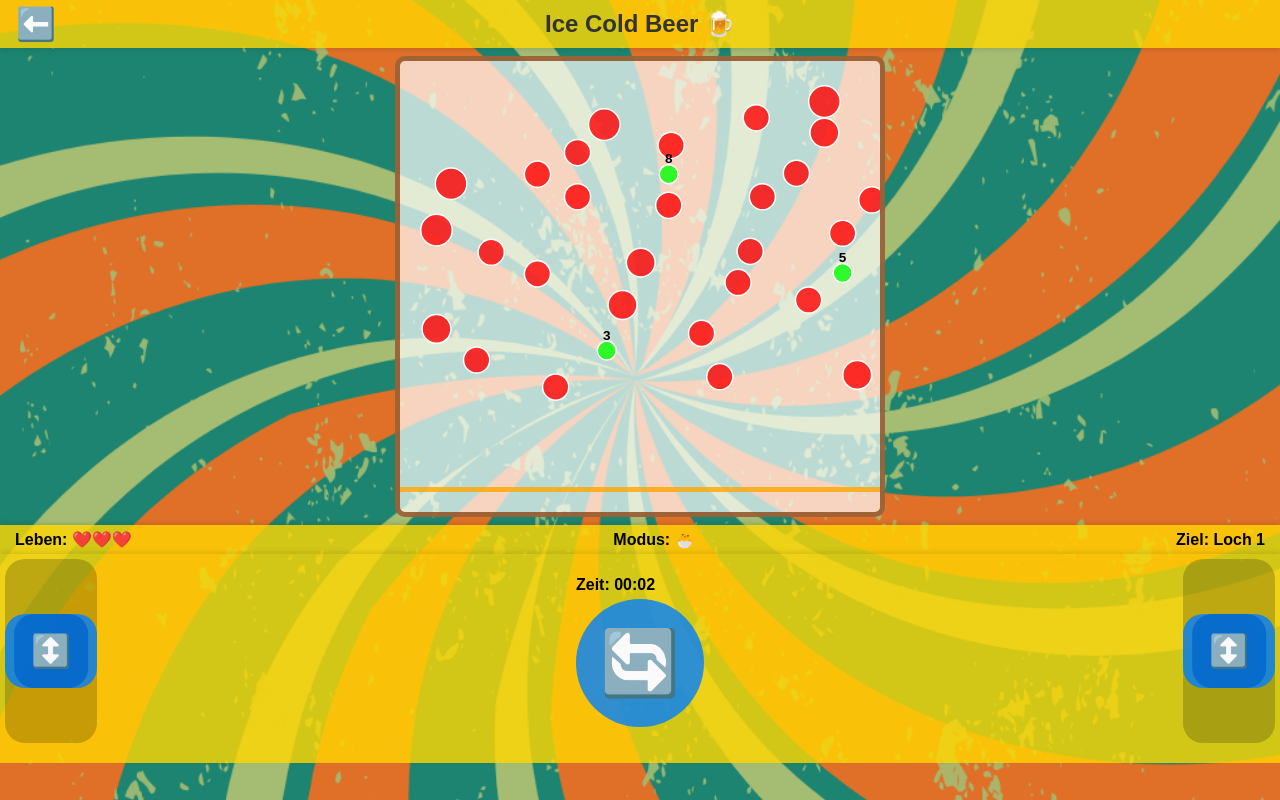
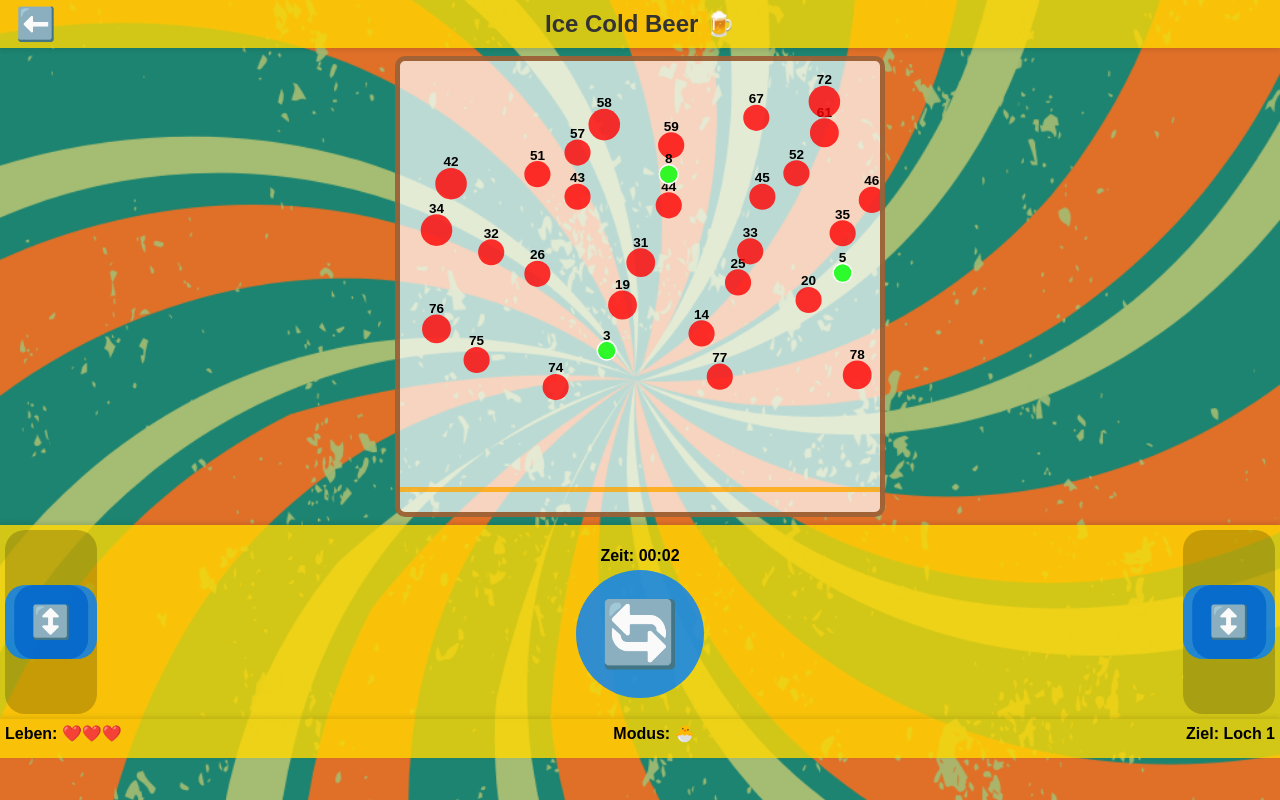
Before and after one commit to tobiasKlingl/IceColdBeer, a website with bundled scripts: page index.html in a window 1280 px wide. Both pictures are taken after a click on the button "Beginner 🐣". Built offline with nearby package versions, Linux system fonts and the light colour scheme; no server answers.

Commit message:
hole border adjustements

```diff
--- a/index.html
+++ b/index.html
@@ -35,16 +35,6 @@
         <canvas id="gameCanvas"></canvas>
     </div>
 
-    <!-- Spielinformationen -->
-    <div class="game-info" style="display: none;">
-        <!-- Anzeige der Leben -->
-        <div id="lives">Leben: ❤️❤️❤️</div>
-        <!-- Anzeige des aktuellen Modus -->
-        <div id="currentMode">Modus: 😀</div>
-        <!-- Anzeige des aktuellen Ziels -->
-        <div id="currentHole">Ziel: Loch 1</div>
-    </div>
-
     <!-- Steuerungselemente -->
     <div class="controls" style="display: none;">
         <!-- Linker Schaltknüppel -->
@@ -72,6 +62,16 @@
                 </div>
             </div>
         </div>
+    </div>
+
+    <!-- Spielinformationen -->
+    <div class="game-info" style="display: none;">
+        <!-- Anzeige der Leben -->
+        <div id="lives">Leben: ❤️❤️❤️</div>
+        <!-- Anzeige des aktuellen Modus -->
+        <div id="currentMode">Modus: 😀</div>
+        <!-- Anzeige des aktuellen Ziels -->
+        <div id="currentHole">Ziel: Loch 1</div>
     </div>
 
     <!-- Endbildschirm -->
--- a/src/data/holesData.js
+++ b/src/data/holesData.js
@@ -6,86 +6,87 @@
  */
 
 export const holesData = [
-    { X: 0.597, Y: 0.45, Radius: 0.03, Type: '11' },
-    { X: 0.072, Y: 0.372, Radius: 0.03, Type: '12' },
-    { X: 0.44, Y: 0.3, Radius: 0.03, Type: '13' },
-    { X: 0.517, Y: 0.0585, Radius: 0.028, Type: '14' },
-    { X: 0.62, Y: 0.69, Radius: 0.03, Type: '15' },
-    { X: 0.47, Y: 0.115, Radius: 0.03, Type: '16' },
-    { X: 0.928, Y: 0.097, Radius: 0.031, Type: '17' },
-    { X: 0.501, Y: 0.547, Radius: 0.03, Type: '18' },
-    { X: 0.58, Y: 0.293, Radius: 0.03, Type: '19' },
-    { X: 0.18, Y: 0.495, Radius: 0.031, Type: '20' },
-    { X: 0.585, Y: 0.215, Radius: 0.03, Type: '21' },
-    { X: 0.115, Y: 0.422, Radius: 0.03, Type: '22' },
-    { X: 0.27, Y: 0.244, Radius: 0.03, Type: '23' },
-    { X: 0.07, Y: 0.61, Radius: 0.028, Type: '24' },
-    { X: 0.455, Y: 0.64, Radius: 0.03, Type: '25' },
-    { X: 0.348, Y: 0.096, Radius: 0.03, Type: '26' },
-    { X: 0.198, Y: 0.397, Radius: 0.03, Type: '27' },
-    { X: 0.35, Y: 0.34, Radius: 0.028, Type: '28' },
-    { X: 0.89, Y: 0.37, Radius: 0.03, Type: '29' },
-    { X: 0.8, Y: 0.222, Radius: 0.028, Type: '30' },
-    { X: 0.455, Y: 0.215, Radius: 0.03, Type: '31' },
-    { X: 0.849, Y: 0.744, Radius: 0.03, Type: '32' },
-    { X: 0.62, Y: 0.074, Radius: 0.03, Type: '33' },
-    { X: 0.855, Y: 0.25, Radius: 0.03, Type: '34' },
-    { X: 0.09, Y: 0.165, Radius: 0.028, Type: '35' },
-    { X: 0.77, Y: 0.397, Radius: 0.03, Type: '36' },
-    { X: 0.354, Y: 0.025, Radius: 0.03, Type: '37' },
-    { X: 0.519, Y: 0.168, Radius: 0.03, Type: '38' },
-    { X: 0.458, Y: 0.481, Radius: 0.03, Type: '39' },
-    { X: 0.264, Y: 0.658, Radius: 0.03, Type: '40' },
-    { X: 0.76, Y: 0.534, Radius: 0.03, Type: '41' },
-    { X: 0.851, Y: 0.6, Radius: 0.03, Type: '42' },
-    { X: 0.789, Y: 0.112, Radius: 0.03, Type: '43' },
-    { X: 0.405, Y: 0.12, Radius: 0.03, Type: '44' },
-    { X: 0.143, Y: 0.25, Radius: 0.031, Type: '45' },
-    { X: 0.542, Y: 0.422, Radius: 0.03, Type: '46' },
-    { X: 0.667, Y: 0.315, Radius: 0.028, Type: '47' },
-    { X: 0.75, Y: 0.63, Radius: 0.031, Type: '48' },
-    { X: 0.475, Y: 0.0165, Radius: 0.03, Type: '49' },
-    { X: 0.32, Y: 0.195, Radius: 0.031, Type: '50' },
-    { X: 0.395, Y: 0.255, Radius: 0.03, Type: '51' },
-    { X: 0.345, Y: 0.49, Radius: 0.03, Type: '52' },
-    { X: 0.034, Y: 0.2, Radius: 0.031, Type: '53' },
-    { X: 0.029, Y: 0.56, Radius: 0.031, Type: '54' },
-    { X: 0.166, Y: 0.065, Radius: 0.031, Type: '55' },
-    { X: 0.28, Y: 0.46, Radius: 0.03, Type: '56' },
-    { X: 0.407, Y: 0.525, Radius: 0.03, Type: '57' },
-    { X: 0.937, Y: 0.32, Radius: 0.028, Type: '58' },
-    { X: 0.735, Y: 0.145, Radius: 0.03, Type: '59' },
-    { X: 0.56, Y: 0.106, Radius: 0.031, Type: '60' },
-    { X: 0.024, Y: 0.321, Radius: 0.03, Type: '61' },
-    { X: 0.345, Y: 0.095, Radius: 0.03, Type: '62' },
-    { X: 0.235, Y: 0.1, Radius: 0.031, Type: '63' },
-    { X: 0.97, Y: 0.61, Radius: 0.031, Type: '64' },
-    { X: 0.922, Y: 0.68, Radius: 0.031, Type: '65' },
-    { X: 0.74, Y: 0.0735, Radius: 0.03, Type: '66' },
-    { X: 0.681, Y: 0.459, Radius: 0.03, Type: '67' },
-    { X: 0.29, Y: 0.372, Radius: 0.03, Type: '68' },
-    { X: 0.855, Y: 0.46, Radius: 0.031, Type: '69' },
-    { X: 0.288, Y: 0.06, Radius: 0.03, Type: '70' },
-    { X: 0.21, Y: 0.264, Radius: 0.03, Type: '71' },
-    { X: 0.5, Y: 0.34, Radius: 0.03, Type: '72' },
-    { X: 0.39, Y: 0.65, Radius: 0.031, Type: '73' },
-    { X: 0.715, Y: 0.357, Radius: 0.031, Type: '74' },
-    { X: 0.975, Y: 0.26, Radius: 0.031, Type: '75' },
-    { X: 0.68, Y: 0.03, Radius: 0.03, Type: '76' },
-    { X: 0.141, Y: 0.13, Radius: 0.03, Type: '77' },
-    { X: 0.959, Y: 0.53, Radius: 0.03, Type: '78' },
-    { X: 0.64, Y: 0.254, Radius: 0.03, Type: '79' },
-    { X: 0.14, Y: 0.682, Radius: 0.031, Type: '80' },
-    { X: 0.636, Y: 0.607, Radius: 0.031, Type: '81' },
-    { X: 0.68, Y: 0.17, Radius: 0.03, Type: '82' },
-    { X: 0.54, Y: 0.66, Radius: 0.021, Type: '1' },
-    { X: 0.84, Y: 0.67, Radius: 0.021, Type: '2' },
-    { X: 0.15, Y: 0.57, Radius: 0.021, Type: '3' },
-    { X: 0.63, Y: 0.51, Radius: 0.021, Type: '4' },
-    { X: 0.34, Y: 0.415, Radius: 0.021, Type: '5' },
-    { X: 0.85, Y: 0.315, Radius: 0.021, Type: '6' },
-    { X: 0.53, Y: 0.25, Radius: 0.021, Type: '7' },
-    { X: 0.219, Y: 0.2, Radius: 0.021, Type: '8' },
-    { X: 0.68, Y: 0.1, Radius: 0.021, Type: '9' },
-    { X: 0.42, Y: 0.06, Radius: 0.021, Type: '10' },
+    { X: 0.860, Y: 0.592, Radius: 0.031, Type: '11' },
+    { X: 0.740, Y: 0.612, Radius: 0.031, Type: '12' },
+    { X: 0.647, Y: 0.586, Radius: 0.031, Type: '13' },
+    { X: 0.248, Y: 0.544, Radius: 0.031, Type: '14' },
+    { X: 0.967, Y: 0.532, Radius: 0.031, Type: '15' },
+    { X: 0.752, Y: 0.518, Radius: 0.034, Type: '16' },
+    { X: 0.504, Y: 0.530, Radius: 0.036, Type: '17' },
+    { X: 0.406, Y: 0.504, Radius: 0.031, Type: '18' },
+    { X: 0.183, Y: 0.481, Radius: 0.034, Type: '19' },
+    { X: 0.336, Y: 0.470, Radius: 0.031, Type: '20' },
+    { X: 0.461, Y: 0.467, Radius: 0.031, Type: '21' },
+    { X: 0.868, Y: 0.440, Radius: 0.034, Type: '22' },
+    { X: 0.684, Y: 0.444, Radius: 0.031, Type: '23' },
+    { X: 0.599, Y: 0.440, Radius: 0.031, Type: '24' },
+    { X: 0.278, Y: 0.431, Radius: 0.031, Type: '25' },
+    { X: 0.113, Y: 0.412, Radius: 0.031, Type: '26' },
+    { X: 0.544, Y: 0.412, Radius: 0.031, Type: '27' },
+    { X: 0.802, Y: 0.383, Radius: 0.031, Type: '28' },
+    { X: 0.910, Y: 0.350, Radius: 0.031, Type: '29' },
+    { X: 0.734, Y: 0.344, Radius: 0.031, Type: '30' },
+    { X: 0.198, Y: 0.387, Radius: 0.034, Type: '31' },
+    { X: 0.075, Y: 0.364, Radius: 0.031, Type: '32' },
+    { X: 0.288, Y: 0.362, Radius: 0.031, Type: '33' },
+    { X: 0.030, Y: 0.315, Radius: 0.037, Type: '34' },
+    { X: 0.364, Y: 0.322, Radius: 0.031, Type: '35' },
+    { X: 0.522, Y: 0.330, Radius: 0.031, Type: '36' },
+    { X: 0.454, Y: 0.290, Radius: 0.037, Type: '37' },
+    { X: 0.586, Y: 0.290, Radius: 0.037, Type: '38' },
+    { X: 0.666, Y: 0.302, Radius: 0.031, Type: '39' },
+    { X: 0.930, Y: 0.304, Radius: 0.029, Type: '40' },
+    { X: 0.930, Y: 0.304, Radius: 0.031, Type: '41' },
+    { X: 0.042, Y: 0.212, Radius: 0.037, Type: '42' },
+    { X: 0.146, Y: 0.241, Radius: 0.031, Type: '43' },
+    { X: 0.221, Y: 0.260, Radius: 0.031, Type: '44' },
+    { X: 0.298, Y: 0.241, Radius: 0.031, Type: '45' },
+    { X: 0.388, Y: 0.248, Radius: 0.031, Type: '46' },
+    { X: 0.666, Y: 0.248, Radius: 0.033, Type: '47' },
+    { X: 0.800, Y: 0.218, Radius: 0.031, Type: '48' },
+    { X: 0.868, Y: 0.260, Radius: 0.031, Type: '49' },
+    { X: 0.967, Y: 0.256, Radius: 0.034, Type: '50' },
+    { X: 0.113, Y: 0.191, Radius: 0.031, Type: '51' },
+    { X: 0.326, Y: 0.189, Radius: 0.031, Type: '52' },
+    { X: 0.454, Y: 0.207, Radius: 0.034, Type: '53' },
+    { X: 0.586, Y: 0.205, Radius: 0.034, Type: '54' },
+    { X: 0.677, Y: 0.178, Radius: 0.031, Type: '55' },
+    { X: 0.519, Y: 0.166, Radius: 0.031, Type: '56' },
+    { X: 0.146, Y: 0.143, Radius: 0.031, Type: '57' },
+    { X: 0.168, Y: 0.081, Radius: 0.035, Type: '58' },
+    { X: 0.223, Y: 0.127, Radius: 0.031, Type: '59' },
+    { X: 0.406, Y: 0.136, Radius: 0.031, Type: '60' },
+    { X: 0.349, Y: 0.099, Radius: 0.034, Type: '61' },
+    { X: 0.459, Y: 0.099, Radius: 0.034, Type: '62' },
+    { X: 0.567, Y: 0.113, Radius: 0.031, Type: '63' },
+    { X: 0.734, Y: 0.147, Radius: 0.031, Type: '64' },
+    { X: 0.790, Y: 0.111, Radius: 0.031, Type: '65' },
+    { X: 0.928, Y: 0.099, Radius: 0.034, Type: '66' },
+    { X: 0.293, Y: 0.066, Radius: 0.031, Type: '67' },
+    { X: 0.516, Y: 0.064, Radius: 0.031, Type: '68' },
+    { X: 0.619, Y: 0.076, Radius: 0.031, Type: '69' },
+    { X: 0.732, Y: 0.076, Radius: 0.031, Type: '70' },
+    { X: 0.674, Y: 0.043, Radius: 0.034, Type: '71' },
+    { X: 0.349, Y: 0.030, Radius: 0.037, Type: '72' },
+    { X: 0.461, Y: 0.030, Radius: 0.035, Type: '73' },
+    { X: 0.128, Y: 0.663, Radius: 0.031, Type: '74' },
+    { X: 0.063, Y: 0.603, Radius: 0.035, Type: '75' },
+    { X: 0.030, Y: 0.534, Radius: 0.034, Type: '76' },
+    { X: 0.263, Y: 0.640, Radius: 0.031, Type: '77' },
+    { X: 0.376, Y: 0.636, Radius: 0.034, Type: '78' },
+    { X: 0.496, Y: 0.612, Radius: 0.031, Type: '79' },
+    { X: 0.629, Y: 0.650, Radius: 0.031, Type: '80' },
+    { X: 0.865, Y: 0.730, Radius: 0.031, Type: '81' },
+    { X: 0.935, Y: 0.647, Radius: 0.031, Type: '82' },
+    { X: 0.970, Y: 0.599, Radius: 0.032, Type: '83' },
+    { X: 0.496, Y: 0.670, Radius: 0.020, Type: '1' },
+    { X: 0.824, Y: 0.645, Radius: 0.020, Type: '2' },
+    { X: 0.170, Y: 0.582, Radius: 0.020, Type: '3' },
+    { X: 0.659, Y: 0.516, Radius: 0.020, Type: '4' },
+    { X: 0.364, Y: 0.410, Radius: 0.020, Type: '5' },
+    { X: 0.800, Y: 0.302, Radius: 0.020, Type: '6' },
+    { X: 0.516, Y: 0.246, Radius: 0.020, Type: '7' },
+    { X: 0.221, Y: 0.191, Radius: 0.020, Type: '8' },
+    { X: 0.677, Y: 0.111, Radius: 0.020, Type: '9' },
+    { X: 0.403, Y: 0.064, Radius: 0.020, Type: '10' }
 ];
--- a/src/js/config.js
+++ b/src/js/config.js
@@ -41,8 +41,10 @@
     wallBounceDamping: 0.66, // Zwischen 0 und 1
 
     // Loch-Einstellungen
-    holeOverlapThreshold: 0.8,
-    holeBorderWidth: 1.5,
+    holeOverlapThresholdMiss: 0.95,    // overlap threshold miss holes
+    holeOverlapThresholdTarget: 0.825,  // overlap threshold target holes
+    holeBorderWidth: 1.5,              // border of target holes
+
     colors: {
         currentTargetHoleColor: 'rgba(255, 255, 0, 0.8)',
         otherTargetHoleColor: 'rgba(0, 255, 0, 0.8)',
@@ -64,7 +66,7 @@
     maxLives: 3,
 
     // Anzeigeeinstellungen
-    showNumbersOnMissHoles: false,
+    showNumbersOnMissHoles: true,
 
     // Button-Einstellungen
     buttonSize: '10.4vh', // Größe der Buttons
--- a/src/js/physics.js
+++ b/src/js/physics.js
@@ -78,7 +78,10 @@
         const dy = gameState.ball.y - hole.actualY;
         const distance = Math.sqrt(dx * dx + dy * dy);
 
-        if (distance + gameState.ball.radius * config.holeOverlapThreshold <= hole.actualRadius) {
+        const holeTypeNum = parseInt(hole.Type, 10);
+        let holeOverlapThreshold = holeTypeNum <= config.totalLevels ? config.holeOverlapThresholdTarget : config.holeOverlapThresholdMiss
+
+        if (distance + gameState.ball.radius * holeOverlapThreshold <= hole.actualRadius) {
             handleHoleCollision(hole);
             return; // Funktion verlassen
         }
--- a/src/js/render.js
+++ b/src/js/render.js
@@ -38,12 +38,14 @@
         gameState.ctx.closePath();
 
         // Weißen Rand zeichnen
+        if ( holeTypeNum <= config.totalLevels) {
             gameState.ctx.beginPath();
             gameState.ctx.arc(hole.actualX, hole.actualY, hole.actualRadius, 0, Math.PI * 2);
             gameState.ctx.lineWidth = config.holeBorderWidth;
             gameState.ctx.strokeStyle = config.colors.holeBorderColor;
             gameState.ctx.stroke();
             gameState.ctx.closePath();
+        }
 
         // Nummer anzeigen
         if ((holeTypeNum >= 1 && holeTypeNum <= config.totalLevels) || config.showNumbersOnMissHoles) {
--- a/style.css
+++ b/style.css
@@ -143,7 +143,7 @@
     color: #fff;
     display: none;
     flex-direction: column;
-    justify-content: center;
+    justify-content: flex-start; /*center; */
     align-items: center;
     z-index: 1000;
     overflow-y: auto;
@@ -153,7 +153,7 @@
     margin: 10px;
 }
 
-#highScoreInput, #highScoreList {
+#highScoreInput {
     display: flex;
     flex-direction: column;
     align-items: center;
@@ -199,16 +199,16 @@
 }
 
 #restartButton {
-    padding: 10px 20px;
+    padding: 10px 10px;
     margin: 10px 0;
     background-color: var(--button-color);
     color: white;
     border: none;
-    border-radius: 5px;
+    border-radius: 30px;
     cursor: pointer;
     font-size: 2.5vh;
     transition: background-color 0.3s ease;
-    width: 80%;
+    width: 70%;
 }
 
 #resetHighscoresButton {
@@ -235,7 +235,8 @@
     display: flex;
     align-items: center;
     font-size: 2vh;
-    margin: 0 10px;
+    margin: 40 10px;
+    padding-bottom: calc(10px + env(safe-area-inset-bottom));
 }
 
 /* Steuerungselemente */
@@ -244,8 +245,7 @@
     justify-content: space-between;
     align-items: center;
     padding: 5px;
-    padding-bottom: calc(20px + env(safe-area-inset-bottom));
-    margin-bottom: var(--controls-bottom-margin);
+    /*margin-bottom: var(--controls-bottom-margin);*/
     background-color: var(--header-background-color);
 }
 
@@ -292,6 +292,7 @@
 #timer {
     margin-bottom: 5px;
     font-size: 2vh;
+    text-align: center;
 }
 
 .center-controls > button#gameResetButton {
@@ -359,7 +360,7 @@
     width: 100%;
     border-collapse: collapse;
     margin: 20px 0;
-    font-size: 1em;
+    font-size: 0.8em;
     font-family: Arial, sans-serif;
     text-align: center;
     background-color: transparent;;
@@ -386,14 +387,14 @@
 }
 
 .highscore-main {
-    font-size: 2em;
+    font-size: 1.8em;
     font-weight: bold;
     text-align: center;
     display: block;
 }
 
 .highscore-mode {
-    font-size: 1.25em;
+    font-size: 0.9em;
     font-weight: bold;
     text-align: center;
     display: block;
```
Lines whose indentation alone changed are shown as unchanged.
